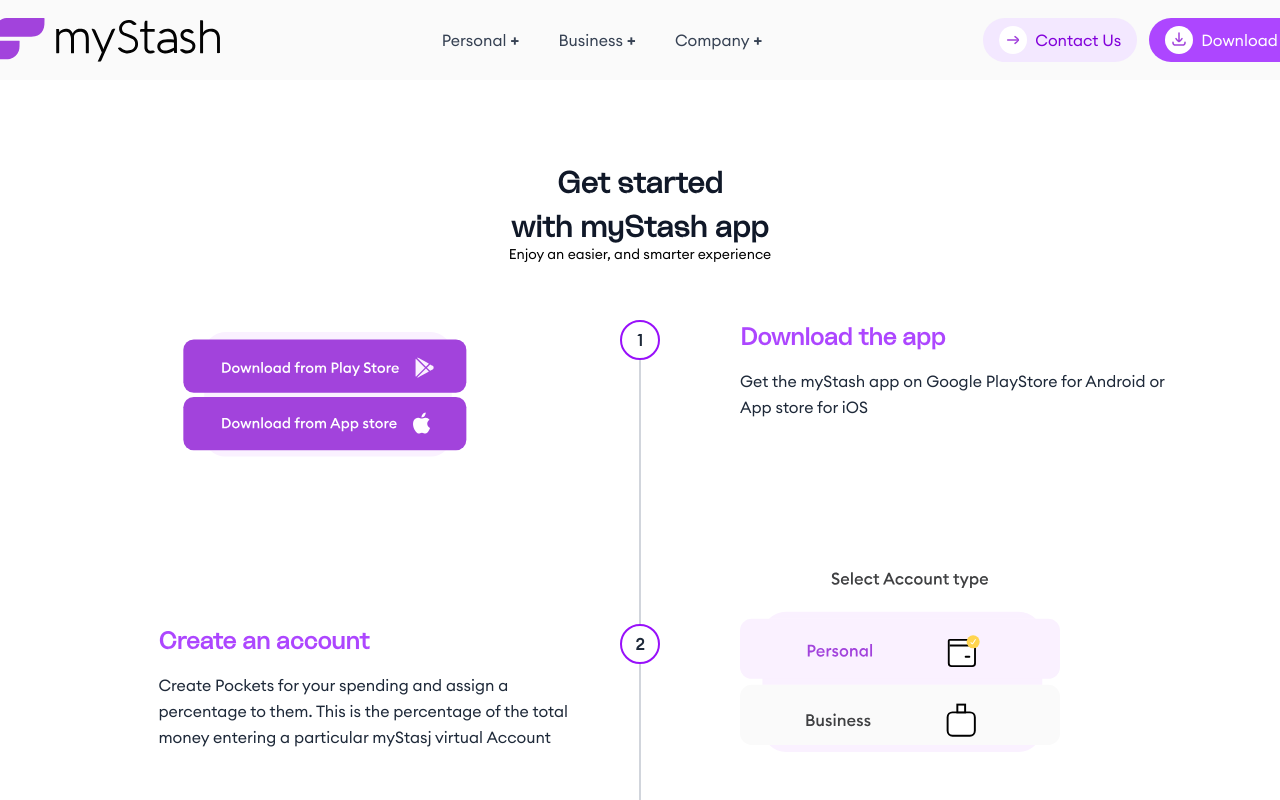
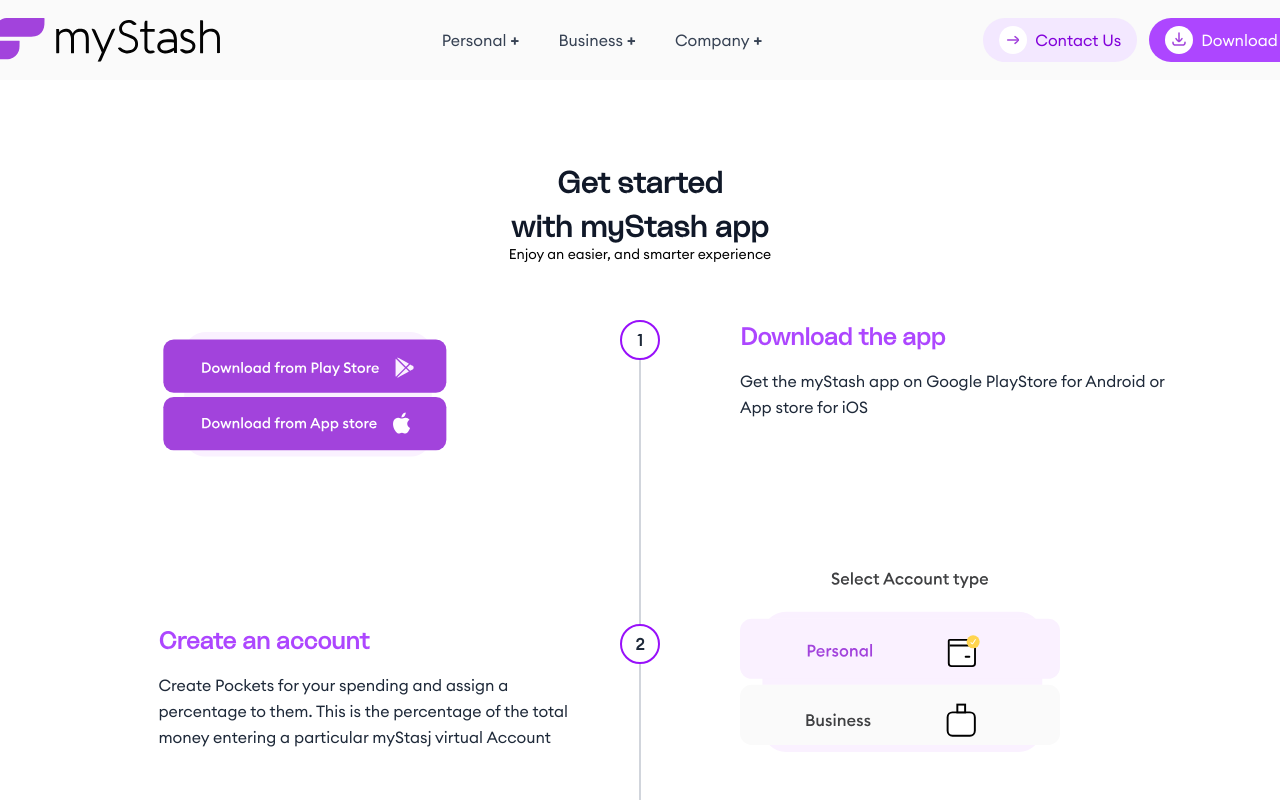
Before and after one commit to Naya-Ikenwe/Mystash-Website, a Next.js app: page /download in a window 1280 px wide. Shown: the top 800 px of the page. Built offline with nearby package versions, Linux system fonts and the light colour scheme.

Commit message:
fix: download page bullet image

```diff
--- a/app/(main)/download/page.tsx
+++ b/app/(main)/download/page.tsx
@@ -30,7 +30,7 @@
               <div className="flex items-start">
                 {/* Left - Image: KEEP flex justify-end to push content right */}
                 <div className="w-1/2 flex justify-end">
-                  <div className="pr-22 -mt-28 text-left">
+                  <div className="pr-27 -mt-28 text-left">
                     <img
                       src="/images/downloadimg1.svg"
                       alt="Step 1"
```
